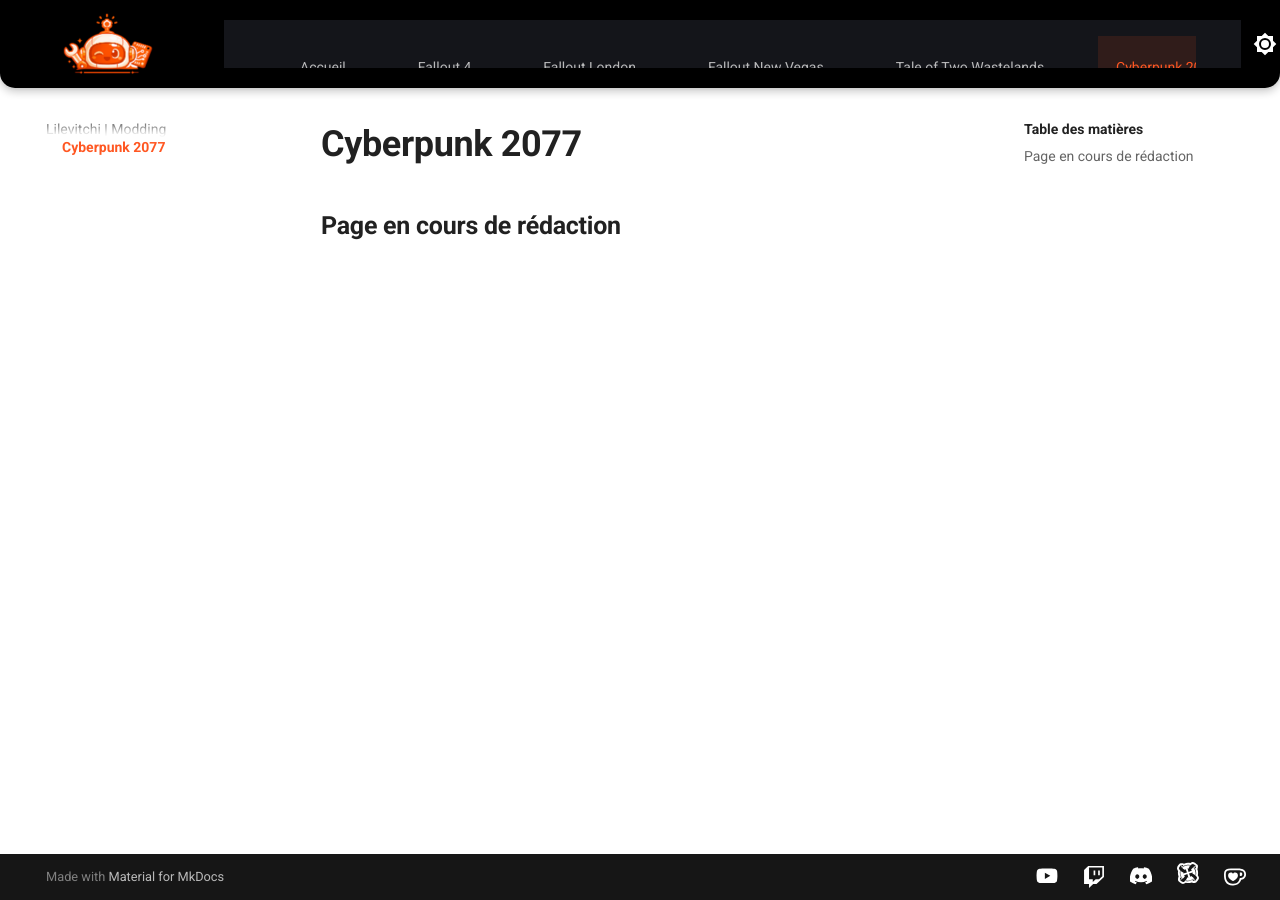
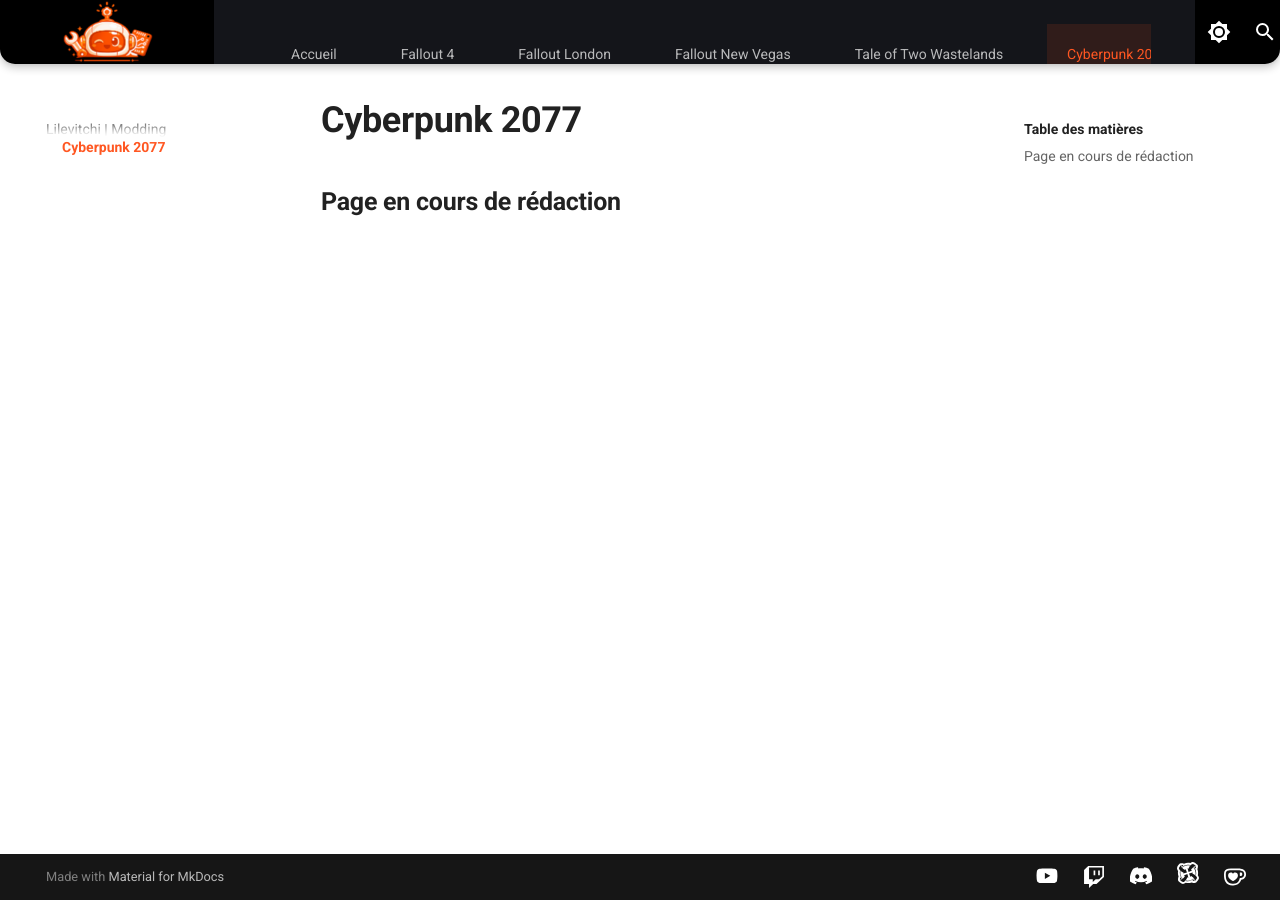
Before and after one commit to Lilevitchi/lilevitchi.github.io, an MkDocs documentation site: the page built from docs/cyberpunk/index.md, in a window 1280 px wide. Built offline with MkDocs 1.6.1 and Material for MkDocs 9.7.7, drawn with Linux system fonts in a browser that asks for light colours.

Commit message:
Update extra.css

```diff
--- a/docs/stylesheets/extra.css
+++ b/docs/stylesheets/extra.css
@@ -83,10 +83,10 @@
 
 /* Contenu interne du header */
 [data-md-color-scheme] .md-header__inner {
-  min-height: var(--header-height);
-  display: flex !important;
-  align-items: center;
-  justify-content: flex-start;
+display: flex !important;
+  align-items: center !important; /* Centre tout verticalement */
+  justify-content: space-between;
+  height: var(--header-height);
 }
 
 /* Largeur et centrage du contenu */
@@ -97,8 +97,8 @@
 }
 
 [data-md-color-scheme] .md-header__title {
-  flex: 0 1 auto; /* Permet au titre de garder sa taille naturelle */
-  margin-right: 2rem; /* Espace entre ton nom et le menu */
+flex: 0 0 auto !important;
+  margin-right: 1.5rem !important;
 }
 
 /* Logo */
@@ -120,11 +120,10 @@
 
 /* Conteneur des tabs (injecté par Material) */
 [data-md-color-scheme] .md-header__tabs {
-  flex: 1; /* Il prend tout l'espace vide entre le titre et la recherche */
-  display: flex;
-  justify-content: center; /* CENTRE LE MENU ICI */
-  align-items: center;
-  height: 100%;
+flex: 1 !important; /* Prend tout l'espace central libre */
+  display: flex !important;
+  justify-content: center !important; /* CENTRE LE MENU HORIZONTALEMENT */
+  align-self: center !important;
 }
 
 /* Tabs bar */
@@ -134,20 +133,21 @@
 
 /* Liste des onglets */
 [data-md-color-scheme] .md-tabs__list {
-  display: flex;
-  gap: var(--space-sm);
-  margin: 0;
-  padding: 0;
+display: flex !important;
+  align-items: center !important;
+  margin: 0 !important;
+  padding: 0 !important;
+  height: var(--header-height) !important;
 }
 
 /* Onglet — état normal */
 [data-md-color-scheme] .md-tabs__link {
-padding: 0.2rem 0.9rem !important;
-  line-height: var(--header-height); /* Force l'alignement vertical sur la hauteur du header */
-  height: var(--header-height);
-  display: flex;
-  align-items: center;
-  border-bottom: 3px solid transparent;
+height: var(--header-height) !important;
+  display: flex !important;
+  align-items: center !important; /* Centre le texte verticalement */
+  padding: 0 1rem !important;
+  border-bottom: 3px solid transparent !important;
+  transition: all var(--transition-base);
 }
 
 /* Onglet — survol (hover) */
@@ -165,6 +165,22 @@
   color: var(--accent);
   background-color: var(--tab-bg-active);
   border-bottom-color: var(--accent);
+}
+
+/* On cache la barre de navigation originale qui apparaît en haut à cause du mode sticky */
+.md-container > .md-tabs {
+  display: none !important;
+}
+
+/* On annule le décalage du contenu principal */
+[data-md-color-scheme] .md-main {
+  padding-top: 0 !important;
+}
+
+/* --- 4. LA LIGNE ORANGE --- */
+[data-md-color-scheme] .md-tabs__item--active .md-tabs__link {
+  border-bottom-color: var(--accent) !important;
+  background-color: var(--tab-bg-active) !important;
 }
 
 /* ==============================
```
